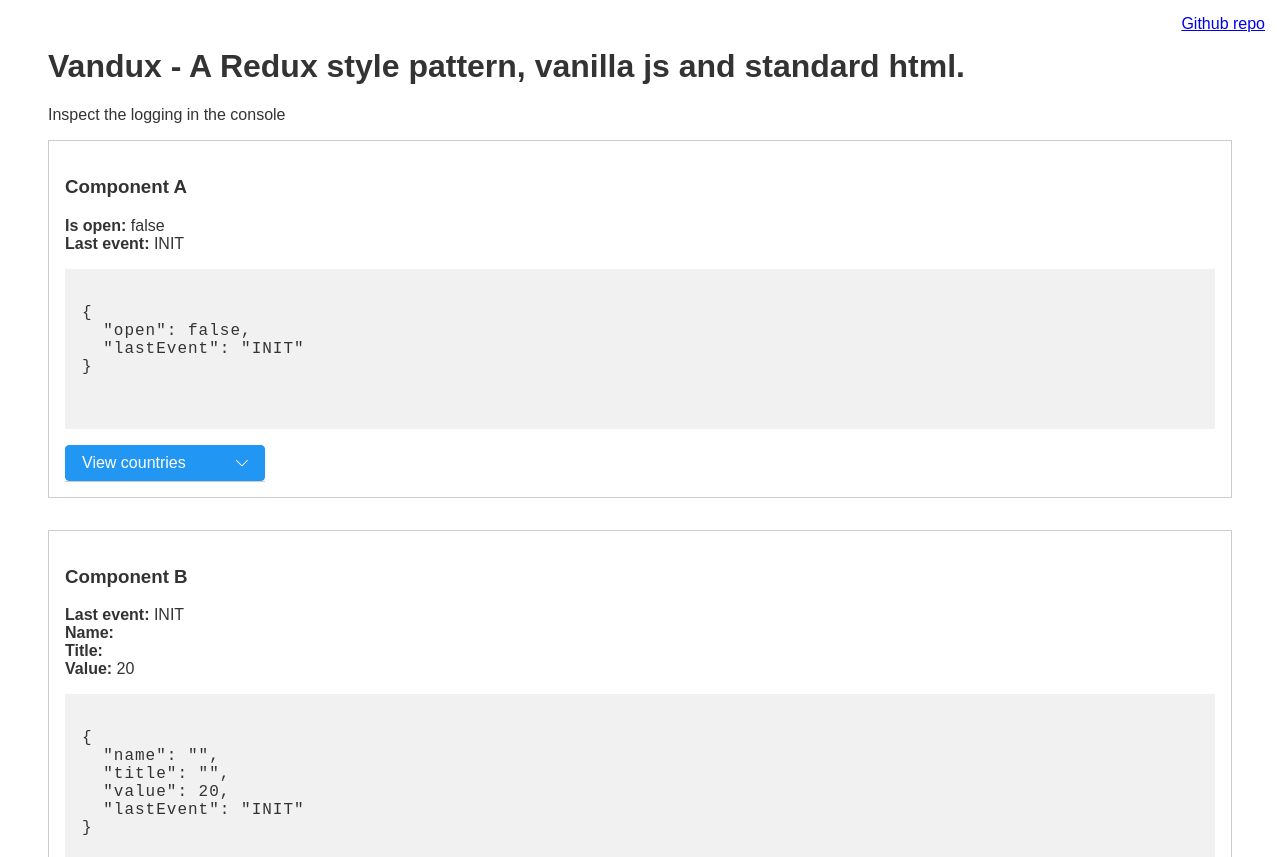
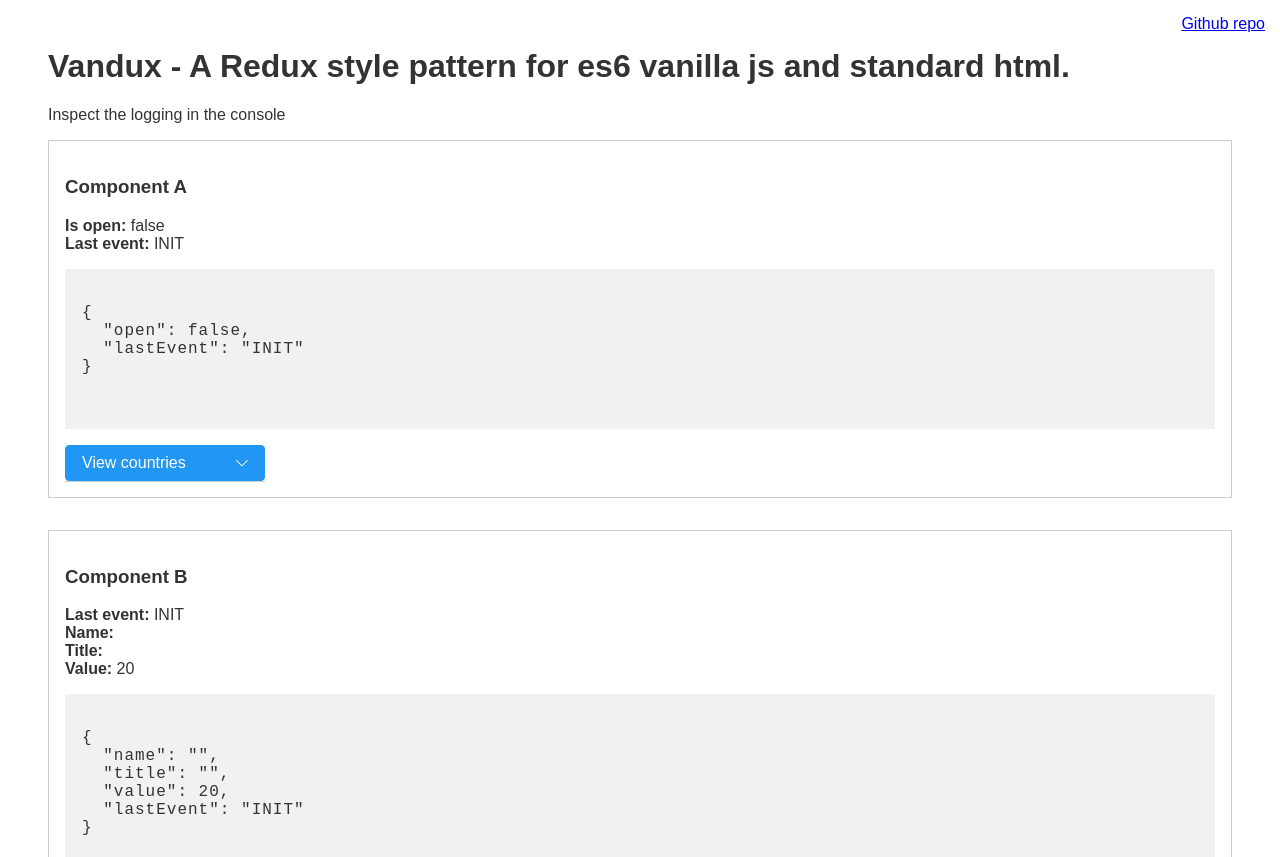
Before and after one commit to benbowes/vandux, a website built with webpack: page dist/index.html in a window 1280 px wide. Shown: the top 857 px of the page. Built offline with nearby package versions, Linux system fonts and the light colour scheme.

Commit message:
Update heading

```diff
--- a/dist/index.html
+++ b/dist/index.html
@@ -11,7 +11,7 @@
   <body>
     <a class="github" href="https://github.com/benbowes/vandux/">Github repo</a>
 
-    <h1>Vandux - A Redux style pattern, vanilla js and standard html.</h1>
+    <h1>Vandux - A Redux style pattern for es6 vanilla js and standard html.</h1>
     <p>Inspect the logging in the console</p>
 
     <!-- Component A -->
```
